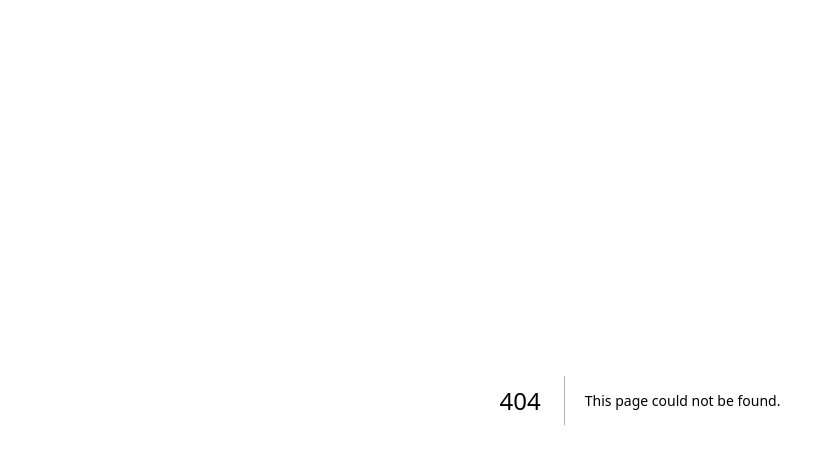
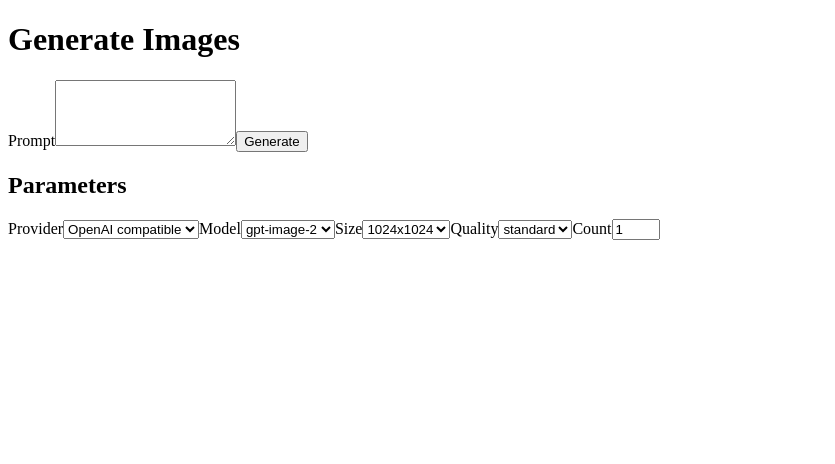
Before and after one commit to eric-qvq/gpt-image-2-workload, a Next.js app: page /generate in a window 1280 px wide. Before the commit this address had no page. Shown: the top 464 px of the page, without its empty margins (0-835 px from the left). Built offline with nearby package versions, Linux system fonts and the light colour scheme.

Commit message:
feat: add MVP interface

```diff
--- /dev/null
+++ b/src/app/generate/page.tsx
@@ -0,0 +1,54 @@
+"use client";
+
+import { useState } from "react";
+
+import {
+  GenerationChat,
+  type ChatMessage
+} from "../../components/chat/GenerationChat";
+import {
+  ParameterPanel,
+  type ParameterPanelValue
+} from "../../components/settings/ParameterPanel";
+
+const providers = [{ id: "provider_1", name: "OpenAI compatible" }];
+const models = [{ id: "model_1", name: "gpt-image-2" }];
+
+export default function GeneratePage() {
+  const [parameters, setParameters] = useState<ParameterPanelValue>({
+    providerId: "provider_1",
+    modelId: "model_1",
+    size: "1024x1024",
+    count: 1,
+    quality: "standard"
+  });
+  const [messages, setMessages] = useState<ChatMessage[]>([]);
+
+  function handleSubmit(prompt: string) {
+    setMessages((currentMessages) => [
+      ...currentMessages,
+      { id: `user-${Date.now()}`, role: "user", content: prompt },
+      {
+        id: `job-${Date.now()}`,
+        role: "assistant",
+        content: `Queued with ${parameters.size}, ${parameters.count} image(s).`,
+        status: "queued"
+      }
+    ]);
+  }
+
+  return (
+    <main>
+      <h1>Generate Images</h1>
+      <div>
+        <GenerationChat messages={messages} onSubmit={handleSubmit} />
+        <ParameterPanel
+          value={parameters}
+          providers={providers}
+          models={models}
+          onChange={setParameters}
+        />
+      </div>
+    </main>
+  );
+}
--- /dev/null
+++ b/src/components/chat/GenerationChat.tsx
@@ -0,0 +1,72 @@
+"use client";
+
+import React from "react";
+import { FormEvent, useState } from "react";
+
+type ChatImage = {
+  id: string;
+  src: string;
+  alt: string;
+};
+
+export type ChatMessage = {
+  id: string;
+  role: "user" | "assistant";
+  content: string;
+  status?: "queued" | "running" | "succeeded" | "failed";
+  images?: ChatImage[];
+};
+
+type GenerationChatProps = {
+  messages: ChatMessage[];
+  onSubmit: (prompt: string) => void;
+};
+
+export function GenerationChat({ messages, onSubmit }: GenerationChatProps) {
+  const [prompt, setPrompt] = useState("");
+
+  function handleSubmit(event: FormEvent<HTMLFormElement>) {
+    event.preventDefault();
+    const trimmedPrompt = prompt.trim();
+
+    if (!trimmedPrompt) return;
+
+    onSubmit(trimmedPrompt);
+    setPrompt("");
+  }
+
+  return (
+    <section aria-label="Generation chat">
+      <div>
+        {messages.map((message) => (
+          <article key={message.id}>
+            <header>
+              <strong>{message.role}</strong>
+              {message.status ? <span>{message.status}</span> : null}
+            </header>
+            <p>{message.content}</p>
+            {message.images?.length ? (
+              <div>
+                {message.images.map((image) => (
+                  // eslint-disable-next-line @next/next/no-img-element
+                  <img key={image.id} src={image.src} alt={image.alt} />
+                ))}
+              </div>
+            ) : null}
+          </article>
+        ))}
+      </div>
+      <form onSubmit={handleSubmit}>
+        <label>
+          Prompt
+          <textarea
+            value={prompt}
+            onChange={(event) => setPrompt(event.target.value)}
+            rows={4}
+          />
+        </label>
+        <button type="submit">Generate</button>
+      </form>
+    </section>
+  );
+}
--- /dev/null
+++ b/src/components/settings/ParameterPanel.tsx
@@ -0,0 +1,105 @@
+"use client";
+
+import React from "react";
+
+export type ParameterPanelValue = {
+  providerId: string;
+  modelId: string;
+  size: string;
+  count: number;
+  quality: string;
+};
+
+type Option = {
+  id: string;
+  name: string;
+};
+
+type ParameterPanelProps = {
+  value: ParameterPanelValue;
+  providers: Option[];
+  models: Option[];
+  onChange: (value: ParameterPanelValue) => void;
+};
+
+const sizes = ["1024x1024", "1536x1024", "1024x1536"];
+const qualities = ["standard", "high"];
+
+export function ParameterPanel({
+  value,
+  providers,
+  models,
+  onChange
+}: ParameterPanelProps) {
+  function update(next: Partial<ParameterPanelValue>) {
+    onChange({ ...value, ...next });
+  }
+
+  return (
+    <aside aria-label="Generation parameters">
+      <h2>Parameters</h2>
+      <label>
+        Provider
+        <select
+          value={value.providerId}
+          onChange={(event) => update({ providerId: event.target.value })}
+        >
+          {providers.map((provider) => (
+            <option key={provider.id} value={provider.id}>
+              {provider.name}
+            </option>
+          ))}
+        </select>
+      </label>
+      <label>
+        Model
+        <select
+          value={value.modelId}
+          onChange={(event) => update({ modelId: event.target.value })}
+        >
+          {models.map((model) => (
+            <option key={model.id} value={model.id}>
+              {model.name}
+            </option>
+          ))}
+        </select>
+      </label>
+      <label>
+        Size
+        <select
+          value={value.size}
+          onChange={(event) => update({ size: event.target.value })}
+        >
+          {sizes.map((size) => (
+            <option key={size} value={size}>
+              {size}
+            </option>
+          ))}
+        </select>
+      </label>
+      <label>
+        Quality
+        <select
+          value={value.quality}
+          onChange={(event) => update({ quality: event.target.value })}
+        >
+          {qualities.map((quality) => (
+            <option key={quality} value={quality}>
+              {quality}
+            </option>
+          ))}
+        </select>
+      </label>
+      <label>
+        Count
+        <input
+          min={1}
+          max={8}
+          type="number"
+          value={value.count}
+          onChange={(event) => update({ count: Number(event.target.value) })}
+        />
+      </label>
+    </aside>
+  );
+}
```
Also changed, not shown: src/app/admin/providers/page.tsx (added, +10 -0 lines), src/app/history/page.tsx (added, +20 -0 lines), src/app/login/page.tsx (added, +18 -0 lines), src/components/admin/ProviderForm.tsx (added, +37 -0 lines), src/components/assets/ImageGrid.tsx (added, +30 -0 lines), 2 other files (tests, documents, lock files or other folders).
